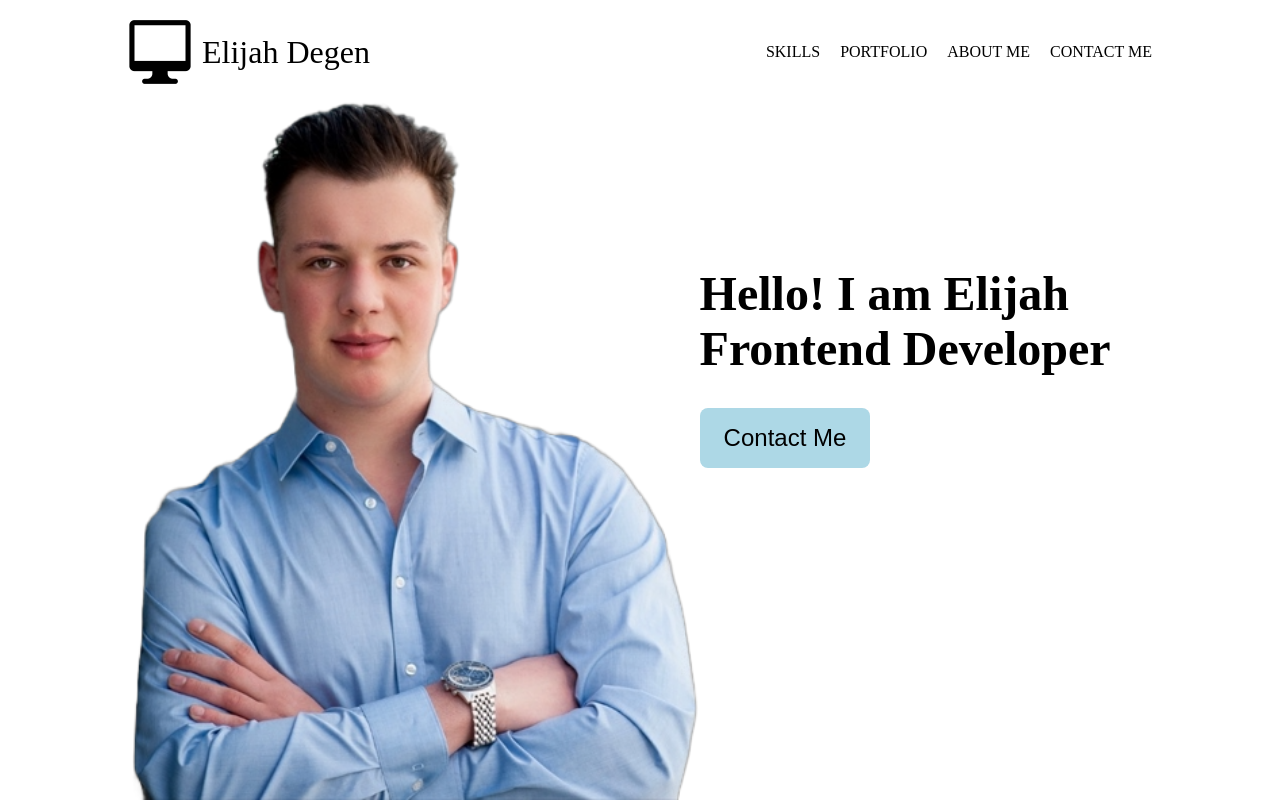
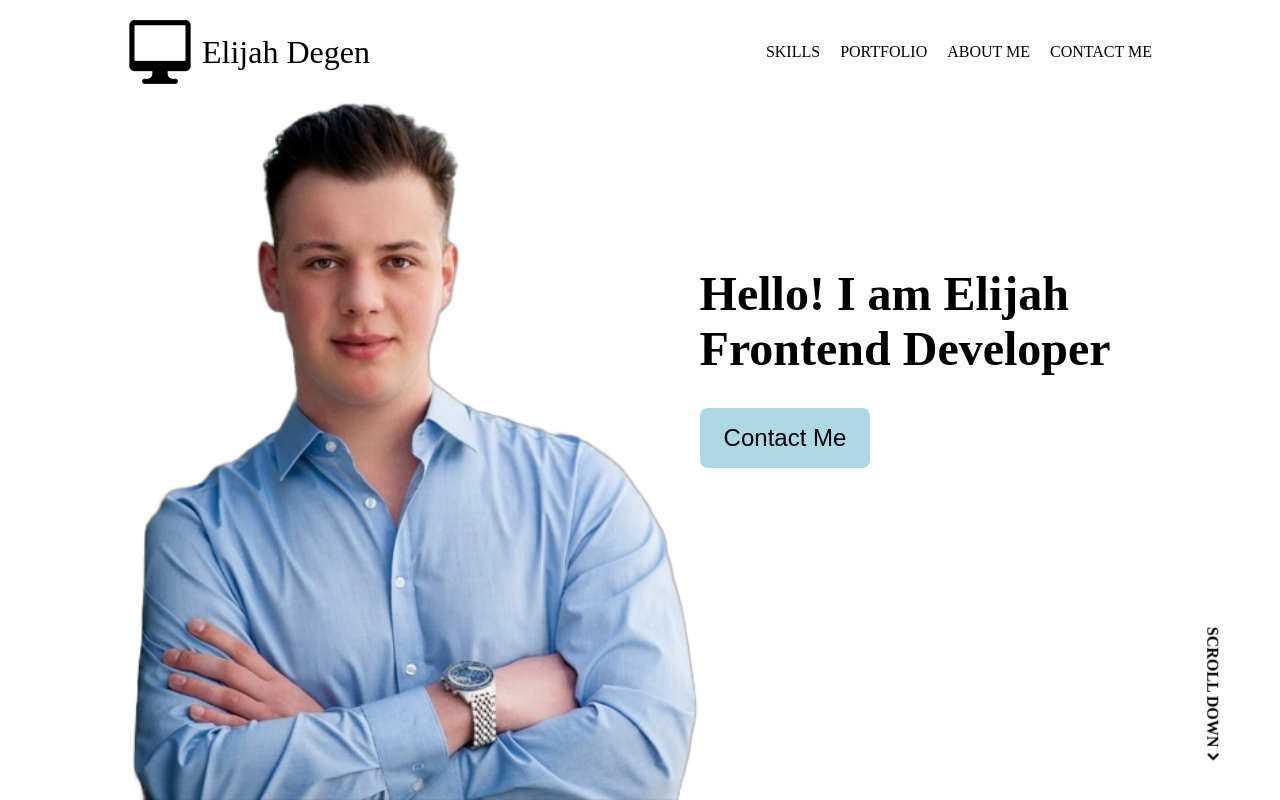
Before and after one commit to elidegen/portfolio, an Angular app: page / in a window 1280 px wide. Built offline with nearby package versions, Linux system fonts and the light colour scheme.

Commit message:
scroll button

```diff
--- a/src/app/scroll-button/scroll-button.component.html
+++ b/src/app/scroll-button/scroll-button.component.html
@@ -0,0 +1 @@
+<p class="scroll">SCROLL DOWN <img src="assets/img/scrollArrowBlack.png"></p>
--- a/src/app/scroll-button/scroll-button.component.scss
+++ b/src/app/scroll-button/scroll-button.component.scss
@@ -0,0 +1,11 @@
+.scroll {
+    transform: rotate(90deg);
+    position: fixed;
+    bottom: 80px;
+    right: 0;
+    font-weight: 600;
+    cursor: pointer;
+    img{
+        height: 12px;
+    }
+}
```
Also changed, not shown: src/assets/img/scrollArrowBlack.png (added).
